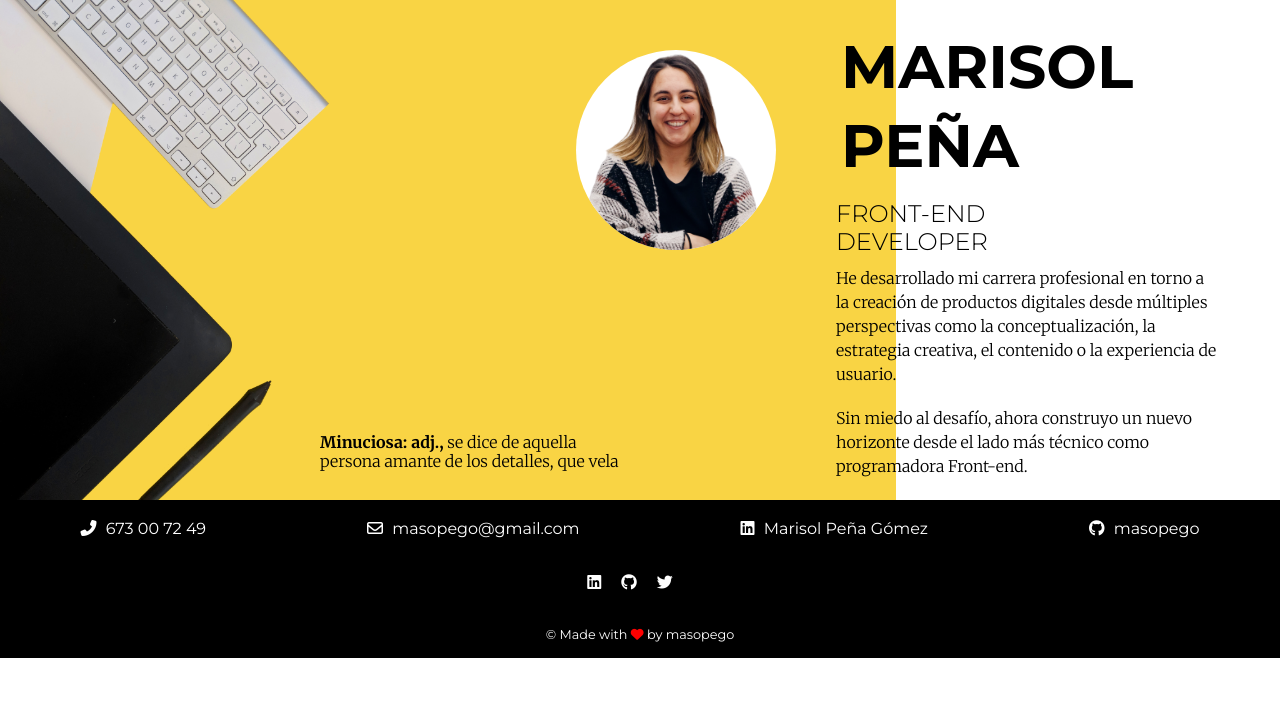
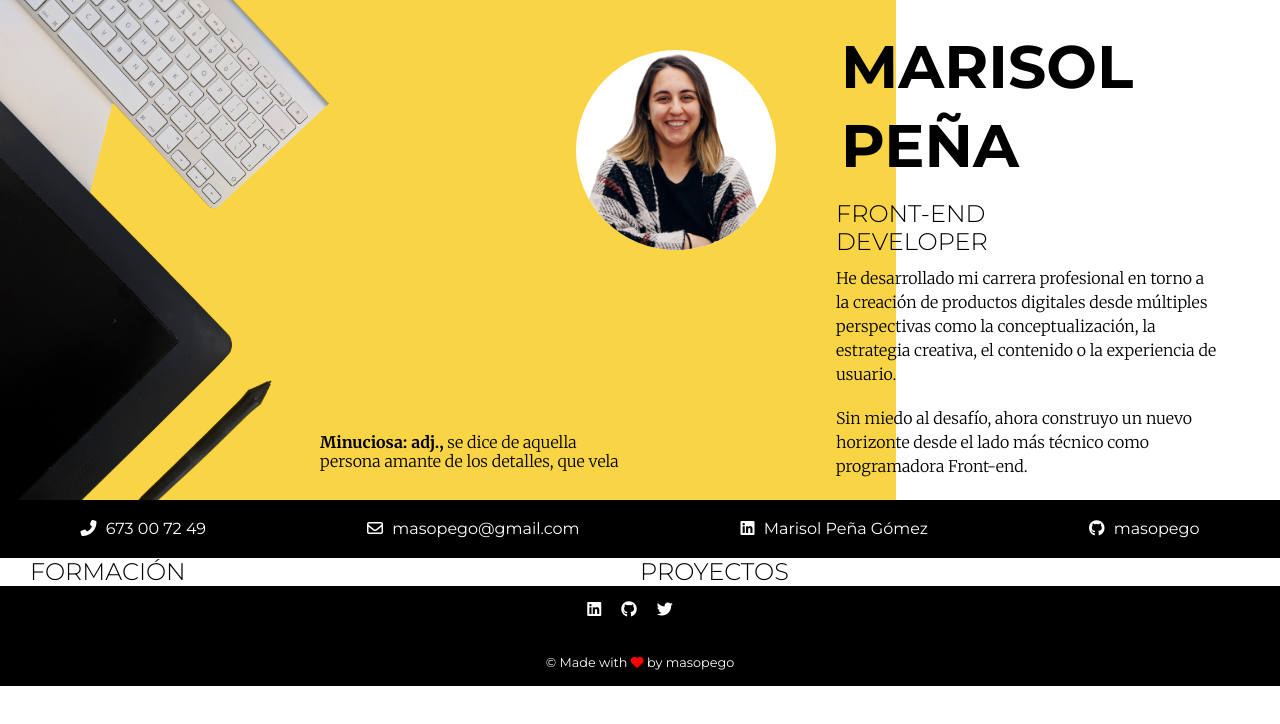
Before and after one commit to masopego/curriculum, a website: page src/html/index.html in a window 1280 px wide. Drawn offline with nearby package versions, Linux system fonts and the light colour scheme; files that its build step writes are made by us from their sources; files whose address does not match are found by name.

Commit message:
Add main structure

```diff
--- a/src/html/partials/main.html
+++ b/src/html/partials/main.html
@@ -1,2 +1,8 @@
 <main class="main">
+  <div class="main__firstcolumn">
+    <h2 class="uppercase title title--secondary">formación</h2>
+  </div>
+  <div class="main__secondcolumn">
+    <h2 class="uppercase title title--secondary">proyectos</h2>
+  </div>
 </main>
--- a/src/scss/layout/_main.scss
+++ b/src/scss/layout/_main.scss
@@ -0,0 +1,23 @@
+.main {
+  display: flex;
+  flex-direction: column;
+  align-items: center;
+  margin-left: rem(30);
+  margin-right: rem(30);
+  @include tablet {
+    display: grid;
+    grid-template-columns: 1fr 1fr;
+  }
+
+  &__firstcolumn {
+    @include tablet {
+      grid-column: 1/2;
+    }
+  }
+
+  &__secondcolumn {
+    @include tablet {
+      grid-column: 2/3;
+    }
+  }
+}
```
